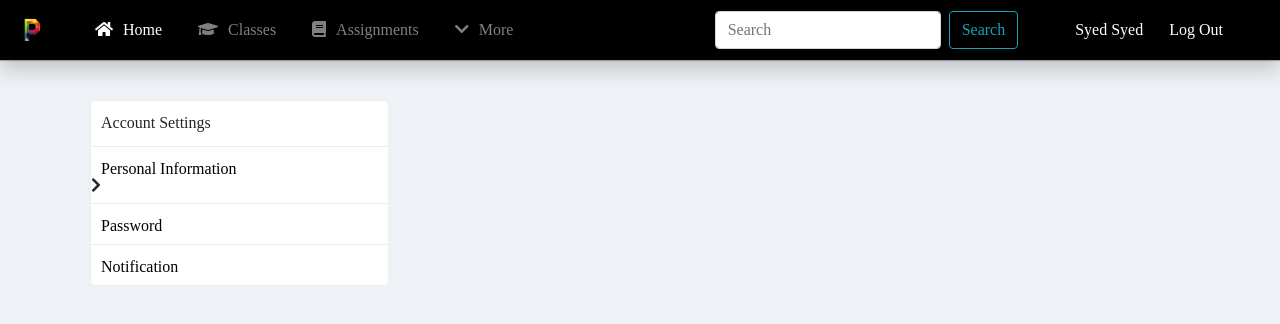
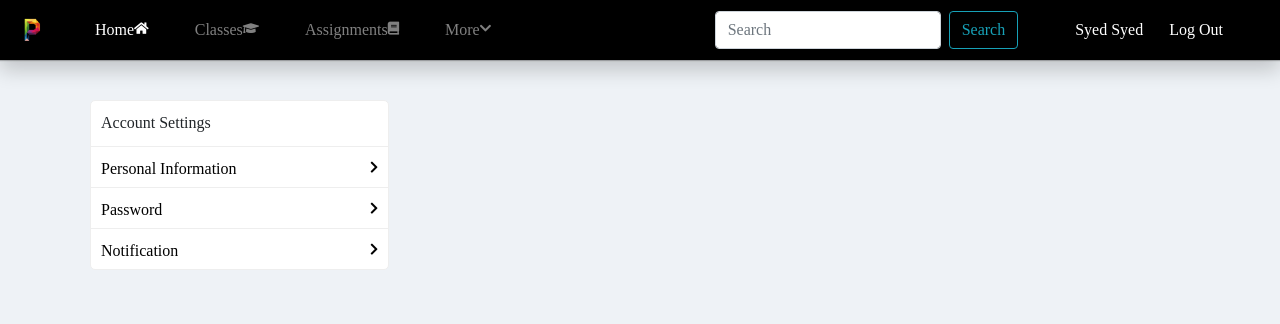
Before and after one commit to SyeedHasan/TeachMe, a PHP site: page /settings.php in a window 1280 px wide. Shown: the top 324 px of the page. Run offline with PHP 8.4, Linux system fonts and the light colour scheme; a user stored in the database is signed in; data comes from the database, SQL or seed files in the repository; some libraries are stand-ins or nearby versions.

Commit message:
fixed right arrow

```diff
--- a/assets/css/settings.css
+++ b/assets/css/settings.css
@@ -68,3 +68,10 @@ td {
     height: 40px;
     width: 299px;
 }
+
+.fa, .fas {
+    float:right;
+    margin-right:10px;
+    font-size:13px;
+    margin-top:4px;
+}
--- a/settings.php
+++ b/settings.php
@@ -1,5 +1,7 @@
 <?php
-    include 'includes/header.php';
+
+include("includes/header.php");
+
 ?>
 
 <link rel="stylesheet" href="assets/css/settings.css">
@@ -7,14 +9,10 @@
 <div class="mainClass">
     <ul class="contents">
     <li class="link linkBorderA"><p class="anchorTags">Account Settings</p></li>
-    <li class="link linkBorderA" ><a class="anchorTags" href="#">Personal Information</a><i class="fas fa-chevron-right"></i></li>
-    <li class="link linkBorderA"><a class="anchorTags" href="#">Password</a></li>
-    <li class="link"><a class="anchorTags" href="#">Notification </a></li>
+    <li class="link linkBorderA" ><a class="anchorTags" href="#">Personal Information<i class="fas fa-chevron-right"></i></a></li>
+    <li class="link linkBorderA"><a class="anchorTags" href="#">Password<i class="fas fa-chevron-right"></i></a></li>
+    <li class="link"><a class="anchorTags" href="#">Notification<i class="fas fa-chevron-right"></i></a></li>
 </div>
-
-
-
-
 
 <script src="https://code.jquery.com/jquery-3.2.1.slim.min.js" integrity="sha384-KJ3o2DKtIkvYIK3UENzmM7KCkRr/rE9/Qpg6aAZGJwFDMVNA/GpGFF93hXpG5KkN"
         crossorigin="anonymous"></script>
```
